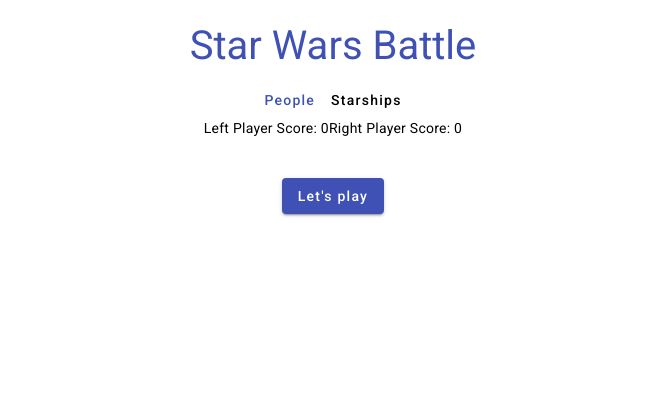
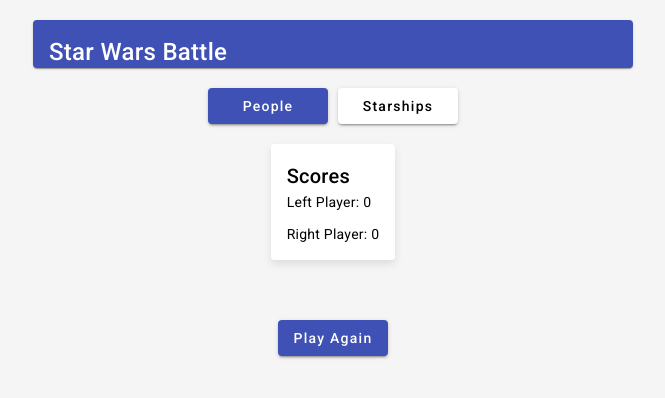
Before and after one commit to Poradixon/swapiApp, an Angular app: page / in a window 1280 px wide. Shown: the top 398 px of the page, without its empty margins (307-972 px from the left). Built offline with nearby package versions, Linux system fonts and the light colour scheme.

Commit message:
add animation

```diff
--- a/src/app/game/game.component.html
+++ b/src/app/game/game.component.html
@@ -1,18 +1,29 @@
 <div class="game-container">
-    <h1 class="title">Star Wars Battle</h1>
+  <mat-card class="game-header">
+    <mat-card-header>
+      <mat-card-title>Star Wars Battle</mat-card-title>
+    </mat-card-header>
+  </mat-card>
 
-    <div class="resource-buttons">
-    <button mat-button [color]="resourceType === 'people' ? 'primary' : ''" (click)="changeResourceType('people')">People</button>
-    <button mat-button [color]="resourceType === 'starships' ? 'primary' : ''" (click)="changeResourceType('starships')">Starships</button>
+  <div class="resource-buttons">
+    <button mat-raised-button [color]="resourceType === 'people' ? 'primary' : ''" (click)="changeResourceType('people')">People</button>
+    <button mat-raised-button [color]="resourceType === 'starships' ? 'primary' : ''" (click)="changeResourceType('starships')">Starships</button>
   </div>
 
 
   <div class="score-board">
-    <span>Left Player Score: {{ leftScore }}</span>
-    <span>Right Player Score: {{ rightScore }}</span>
+    <mat-card class="score-card">
+      <mat-card-header>
+        <mat-card-title>Scores</mat-card-title>
+      </mat-card-header>
+      <mat-card-content>
+        <p>Left Player: {{ leftScore }}</p>
+        <p>Right Player: {{ rightScore }}</p>
+      </mat-card-content>
+    </mat-card>
   </div>
 
-  <div class="cards">
+  <div class="cards-container">
     <mat-card class="card" *ngIf="leftCard">
       <mat-card-header>
         <mat-card-title>Left Player</mat-card-title>
@@ -36,9 +47,9 @@
     </mat-card>
   </div>
 
-   <div *ngIf="winner" class="winner-announcement">
-      <h3>Winner: {{ winner }}</h3>
-    </div>
+  <div *ngIf="winner" class="winner-announcement">
+    <h3>Winner: {{ winner }}</h3>
+  </div>
 
-    <button mat-raised-button color="primary" class="play-again-button" (click)="startGame()">Let's play</button>
-  </div>
+  <button mat-raised-button color="primary" class="play-again-button" (click)="startGame()">Play Again</button>
+</div>
--- a/src/app/game/game.component.scss
+++ b/src/app/game/game.component.scss
@@ -1,41 +1,104 @@
-
-$primary-color: #3f51b5;
-$accent-color: #ff4081;
+// src/app/game/game.component.scss
+@import '~@angular/material/prebuilt-themes/indigo-pink.css';
 
 .game-container {
-  text-align: center;
-  margin-top: 30px;
+  display: flex;
+  flex-direction: column;
+  align-items: center;
+  padding: 20px;
+  background-color: #f5f5f5;
+  min-height: 100vh;
 
-  .title {
-    font-size: 2.5rem;
-    color: $primary-color;
+  .game-header {
+    width: 100%;
+    max-width: 600px;
+    margin-bottom: 20px;
+    background-color: #3f51b5;
+    color: white;
+    text-align: center;
+
+    mat-card-title {
+      font-size: 24px;
+    }
+  }
+
+  .resource-buttons {
+    display: flex;
+    gap: 10px;
+    margin-bottom: 20px;
+
+    button {
+      min-width: 120px;
+    }
+  }
+
+  .start-game-container {
     margin-bottom: 20px;
   }
 
-  .cards {
+  .score-board {
+    margin-bottom: 20px;
+
+    .score-card {
+      width: 100%;
+      max-width: 300px;
+      background-color: #ffffff;
+      box-shadow: 0 4px 8px rgba(0, 0, 0, 0.1);
+    }
+  }
+
+  .cards-container {
     display: flex;
-    justify-content: center;
     gap: 20px;
     margin-bottom: 20px;
+    width: 100%;
+    justify-content: center;
 
-    .card {
-      width: 300px;
-      transition: transform 0.3s ease, box-shadow 0.3s ease;
-
+    mat-card {
+      max-width: 300px;
+      transition: transform 0.3s ease-in-out, opacity 0.3s ease-in-out;
       &:hover {
-        transform: translateY(-5px);
-        box-shadow: 0 8px 16px rgba(0, 0, 0, 0.2);
+        transform: scale(1.05);
       }
     }
   }
 
   .winner-announcement {
-    font-size: 1.5rem;
-    color: $accent-color;
-    margin: 20px 0;
+    margin-bottom: 20px;
+    h3 {
+      color: #ff5722;
+    }
   }
 
   .play-again-button {
     margin-top: 20px;
   }
 }
+
+@keyframes fadeIn {
+  from {
+    opacity: 0;
+  }
+  to {
+    opacity: 1;
+  }
+}
+
+.cards-container {
+  animation: fadeIn 0.5s ease-in;
+}
+
+@keyframes cardAnimation {
+  from {
+    transform: translateY(-20px);
+    opacity: 0;
+  }
+  to {
+    transform: translateY(0);
+    opacity: 1;
+  }
+}
+
+.card {
+  animation: cardAnimation 0.5s ease-in-out;
+}
--- a/src/app/game/game.component.ts
+++ b/src/app/game/game.component.ts
@@ -1,10 +1,29 @@
 import { Component } from '@angular/core';
 import { SwapiService } from '../services/swapi.service';
+import {
+  trigger,
+  state,
+  style,
+  transition,
+  animate,
+} from "@angular/animations";
 
 @Component({
   selector: "app-game",
   templateUrl: "./game.component.html",
   styleUrls: ["./game.component.scss"],
+  animations: [
+    trigger("fadeIn", [
+      state("void", style({ opacity: 0 })),
+      transition(":enter", [animate("0.5s", style({ opacity: 1 }))]),
+    ]),
+    trigger("cardAnimation", [
+      state("void", style({ transform: "translateY(-20px)", opacity: 0 })),
+      transition(":enter", [
+        animate("0.5s", style({ transform: "translateY(0)", opacity: 1 })),
+      ]),
+    ]),
+  ],
 })
 export class GameComponent {
   public leftCard: any;
```
